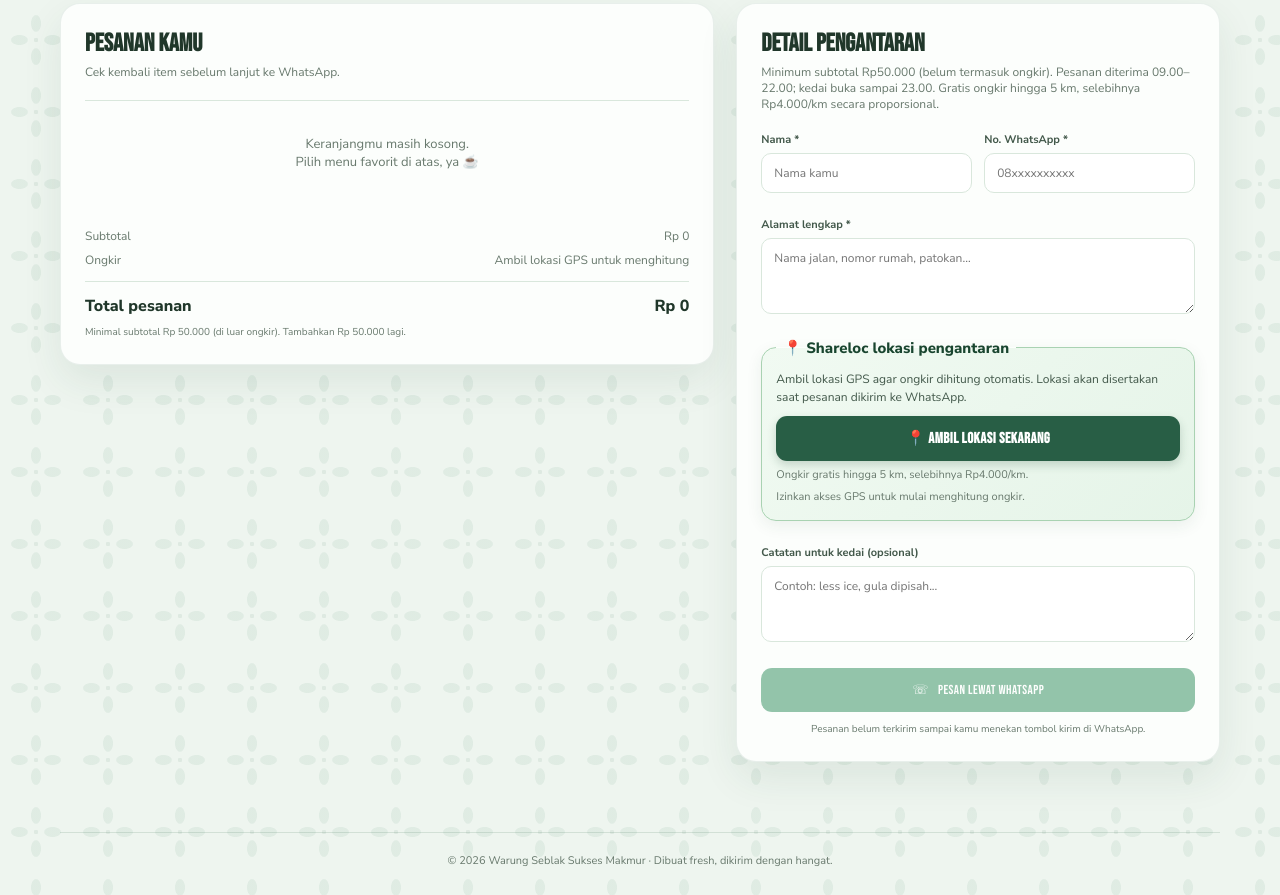
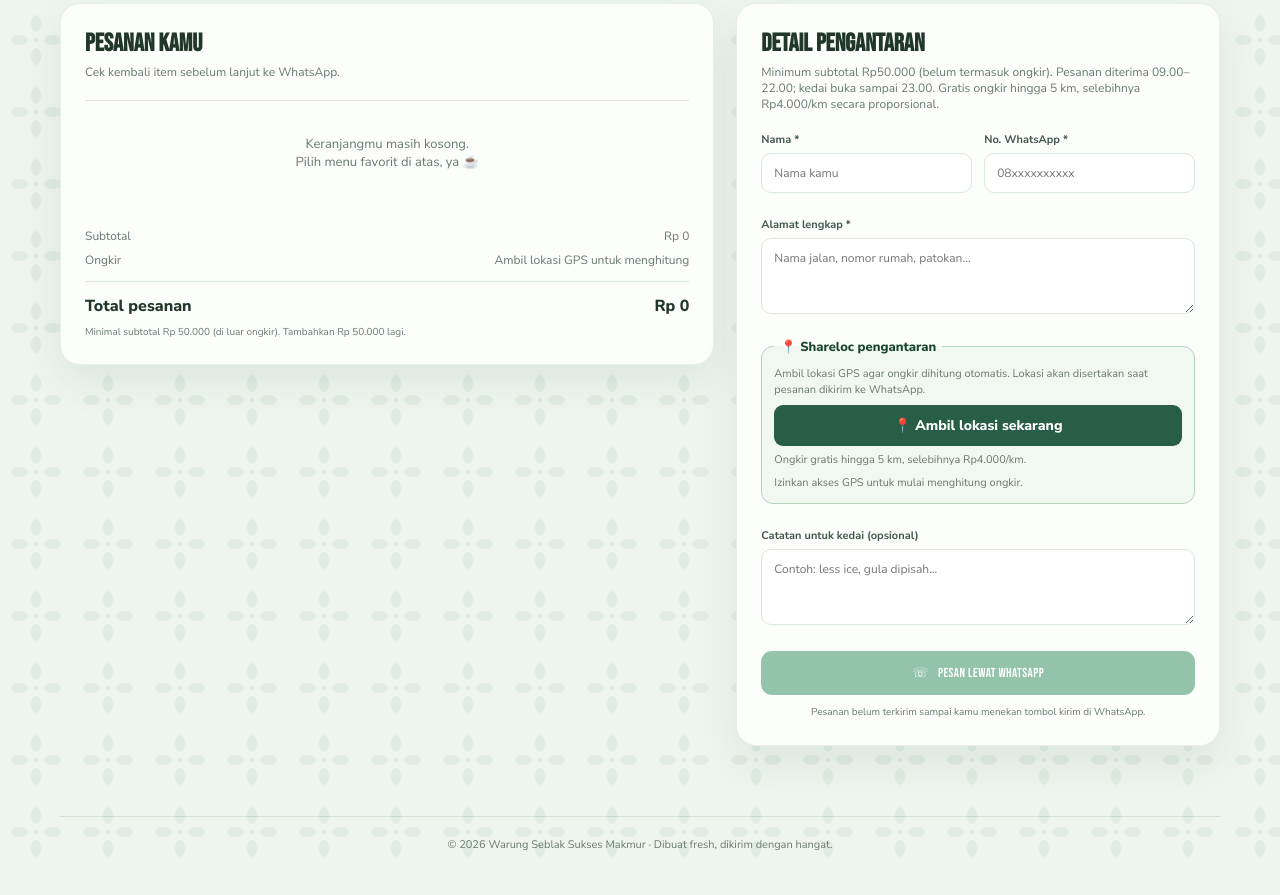
Before and after one commit to adiirvanprtm/warung-seblak-sukses-makmur, a plain HTML site: page index.html in a window 1280 px wide. Shown: the part 3596-4491 px from the top of the page. Drawn offline with Linux system fonts and the light colour scheme.

Commit message:
Simplify Shareloc panel
Use a clean compact location card with a clearer, readable GPS action.

Co-authored-by: Copilot <223556219+Copilot@users.noreply.github.com>

```diff
--- a/index.html
+++ b/index.html
@@ -180,19 +180,17 @@
     .field { width: 100%; border: 1px solid var(--line); border-radius: 10px; background: white; padding: 11px 12px; outline: none; font-size: 12px; }
     textarea.field { resize: vertical; min-height: 76px; }
     .location-share {
-      width: 100%; min-width: 0; margin: 0; padding: 12px 14px 14px;
-      border: 1px solid #a9d2b2; border-radius: 15px;
-      background: linear-gradient(135deg, #f1faf2, #e5f4e8);
-      box-shadow: 0 5px 16px rgba(36, 76, 52, .08);
+      width: 100%; min-width: 0; margin: 0; padding: 10px 12px 12px;
+      border: 1px solid #b7d4be; border-radius: 12px; background: #f1f8f2;
     }
     .location-share legend {
-      padding: 0 7px; color: var(--coffee-dark); font-size: 15px; font-weight: 800;
+      padding: 0 6px; color: var(--coffee-dark); font-size: 13px; font-weight: 800;
     }
-    .location-share-copy { margin: 0 0 10px; color: #42584a; font-size: 12px; line-height: 1.5; }
+    .location-share-copy { margin: 0 0 8px; color: var(--muted); font-size: 11px; line-height: 1.45; }
     .location-btn {
-      width: 100%; display: flex; justify-content: center; gap: 7px; padding: 13px 12px; border: 0;
-      border-radius: 11px; background: var(--coffee); color: white; font-size: 15px; font-weight: 750;
-      box-shadow: 0 4px 10px rgba(25, 69, 47, .2);
+      width: 100%; display: flex; justify-content: center; gap: 7px; padding: 11px 12px; border: 0;
+      border-radius: 9px; background: var(--coffee); color: white; font-family: var(--font-body);
+      font-size: 14px; font-weight: 800; letter-spacing: 0;
     }
     .location-btn:hover { background: var(--coffee-dark); }
     .location-btn:focus-visible { outline: 3px solid #8fc9a0; outline-offset: 3px; }
@@ -386,7 +384,7 @@ Ngopi Makin Chill!</h1>
             </div>
             <div class="form-field full">
               <fieldset class="location-share">
-                <legend>📍 Shareloc lokasi pengantaran</legend>
+                <legend>📍 Shareloc pengantaran</legend>
                 <p class="location-share-copy">Ambil lokasi GPS agar ongkir dihitung otomatis. Lokasi akan disertakan saat pesanan dikirim ke WhatsApp.</p>
                 <button id="location-btn" class="location-btn" type="button">📍 Ambil lokasi sekarang</button>
                 <p class="location-status">Ongkir gratis hingga 5 km, selebihnya Rp4.000/km.</p>
```
